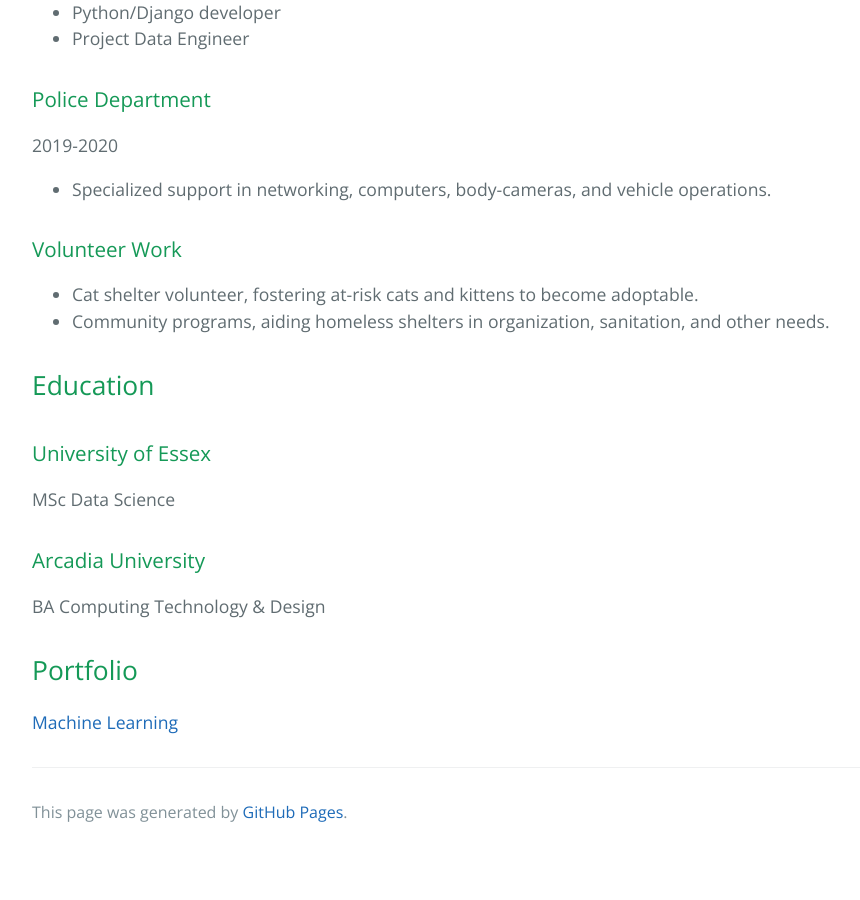
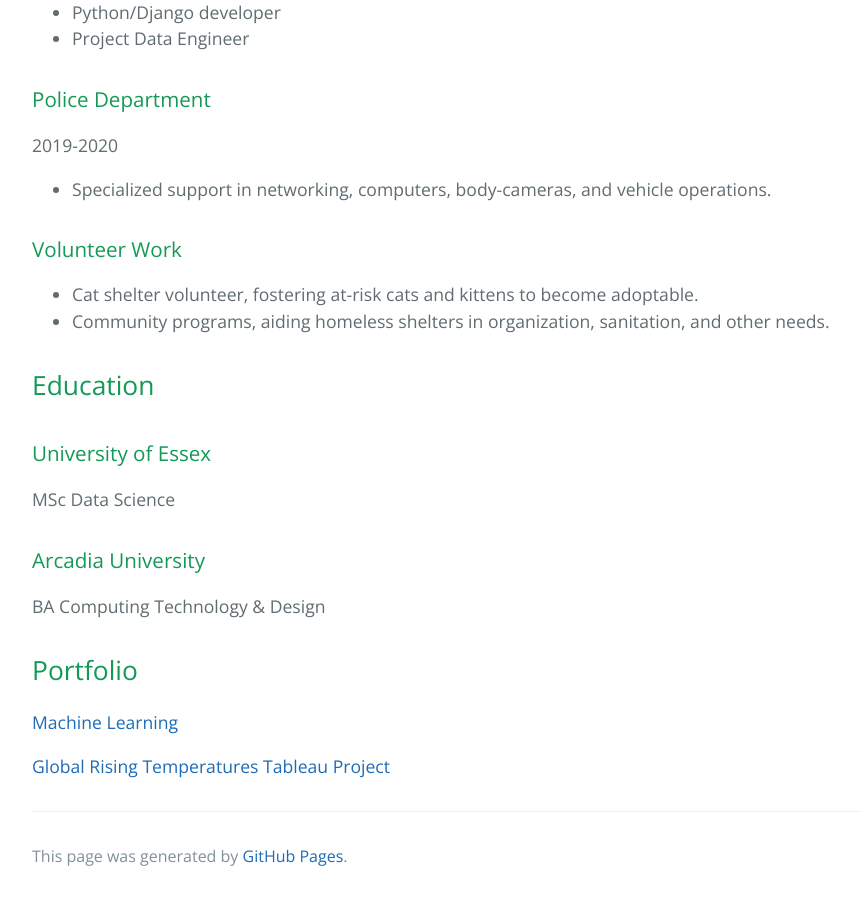
Before and after one commit to matilda-nilsson/matilda-nilsson.github.io, a Jekyll site: the page built from index.md, in a window 1280 px wide and 900 px high, scrolled down 845 px. Shown: the whole window, without its empty margins (192-1052 px from the left). Built offline with Jekyll 4.4.1, drawn with Linux system fonts in a browser that asks for light colours; before the commit the page ends 1701 px from its top, so only the background shows below that.

Commit message:
Update index.md

```diff
--- a/index.md
+++ b/index.md
@@ -30,3 +30,5 @@ I enjoy solving problems and am fascinated by statistical data analysis. I ride
 
 ## Portfolio
 [Machine Learning](/ml.md)
+
+[Global Rising Temperatures Tableau Project](/GT.md)
```
